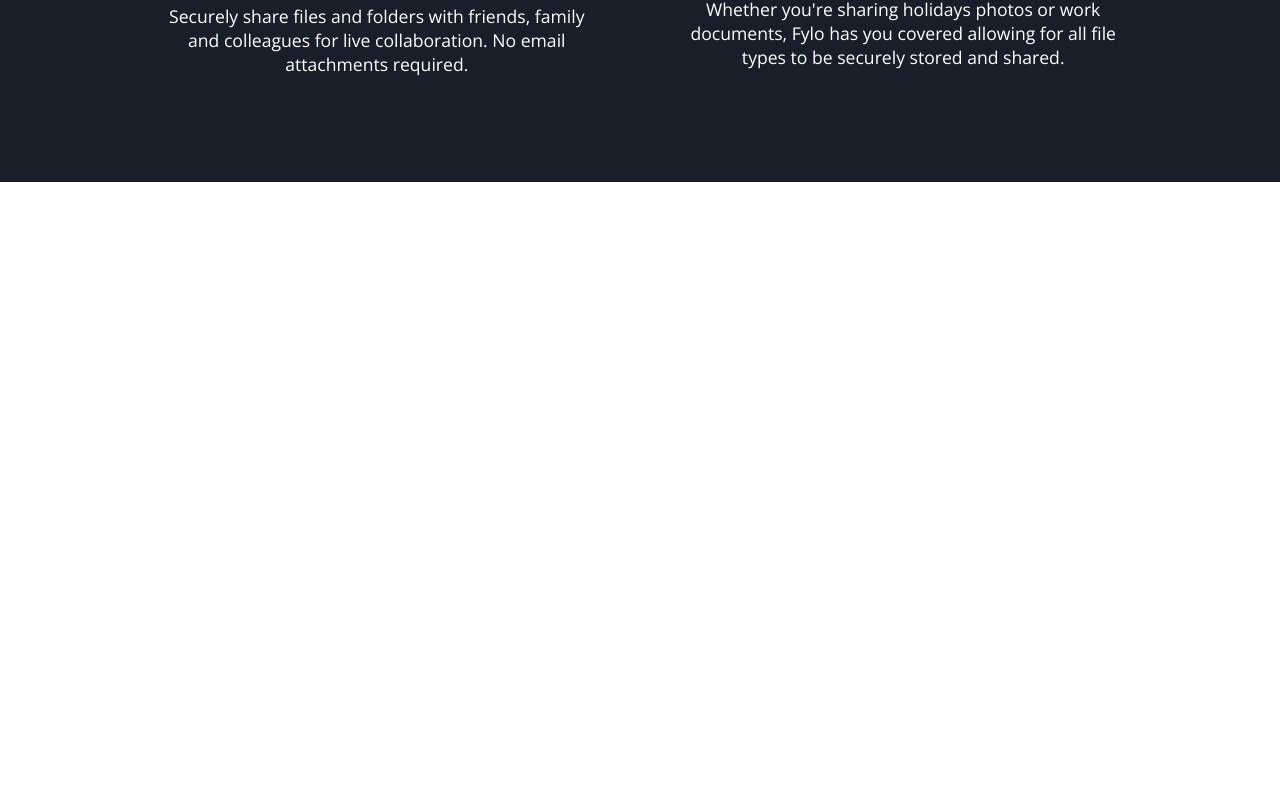
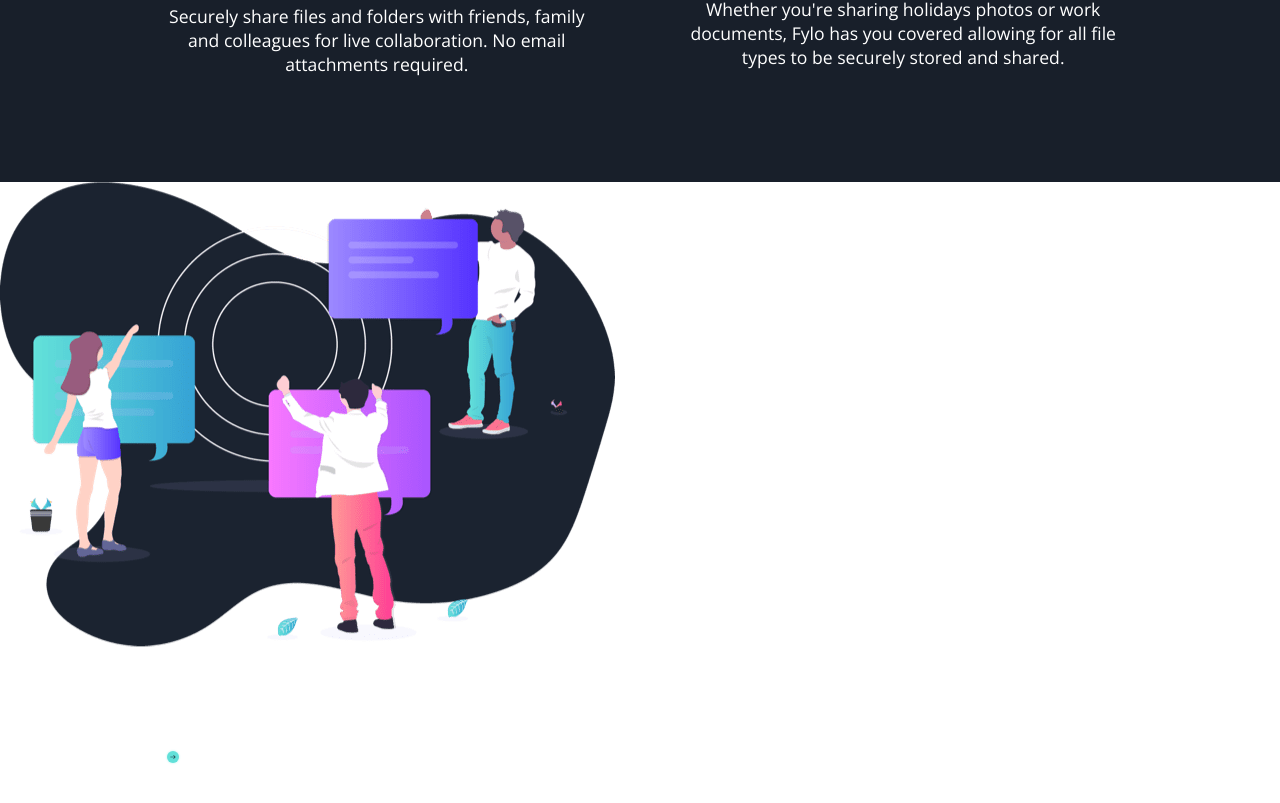
Before and after one commit to Ljusaj123/Fylo-Design-Page, a React (Create React App) app: page / in a window 1280 px wide. Shown: the part 1578-2381 px from the top of the page. Before the commit the page ends 1836 px from the top, so only its background shows below. Built offline with nearby package versions, Linux system fonts and the light colour scheme.

Commit message:
feature components and styles

```diff
--- a/src/modules/Features.js
+++ b/src/modules/Features.js
@@ -1,9 +1,29 @@
-import React from 'react'
+import React from "react";
 
 function Features() {
   return (
-    <div>Features</div>
-  )
+    <section className="features">
+      <div className="features-container">
+        <div className="features-image-container">
+          <img src="./images/illustration-stay-productive.png" alt="" />
+        </div>
+        <div className="features-text-container">
+          <h2 id="features-title">Stay productive, wherever you are</h2>
+          <p className="features-text">
+            Never let location be an issue when accessing your files. Fylo has
+            you covered for all of your file storage needs.
+          </p>
+          <p className="features-text">
+            Securely share files and folders with friends, family and colleagues
+            for live collaboration. No email attachments required.
+          </p>
+          <a href="/">
+            See how Fylo works <img src="./images/icon-arrow.svg" alt="" />
+          </a>
+        </div>
+      </div>
+    </section>
+  );
 }
 
-export default Features
+export default Features;
--- /dev/null
+++ b/src/styles/scss/layout/_features.scss
@@ -0,0 +1,50 @@
+@use "../base/" as *;
+
+.features {
+  background-color: $dark-blue-main-back;
+  width: 100%;
+  min-height: 80vh;
+  height: fit-content;
+  @include universal-flex-display(center, flex-start);
+  padding: 2rem;
+
+  &-container {
+    @include universal-flex-display(center, center);
+
+    .features-image-container {
+      width: clamp(200px, 70%, 700px);
+      margin-right: 4rem;
+
+      img {
+        width: 100%;
+      }
+    }
+
+    .features-text-container {
+      width: clamp(300px, 50%, 600px);
+      height: 100%;
+      display: flex;
+      justify-content: center;
+      flex-direction: column;
+
+      #features-title {
+        max-width: 400px;
+      }
+
+      .features-text {
+        margin-bottom: 1rem;
+      }
+    }
+  }
+}
+
+@include media-750 {
+  .features .features-container {
+    flex-direction: column;
+
+    .features-image-container {
+      margin-bottom: 3rem;
+      margin-right: 0rem;
+    }
+  }
+}
```
